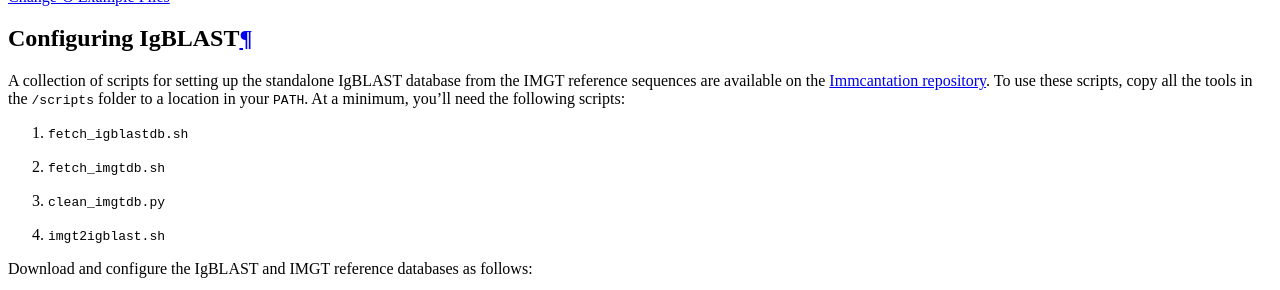
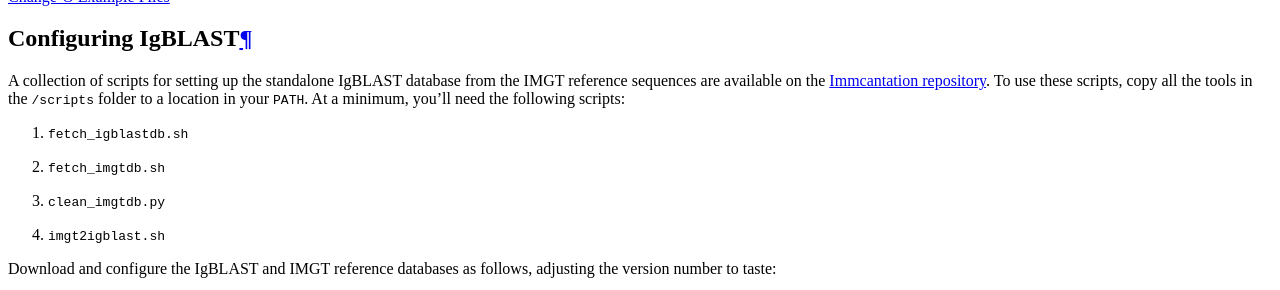
Before and after one commit to immcantation/changeo, a Sphinx documentation site: the page built from docs/examples/igblast.rst, in a window 1280 px wide and 900 px high, scrolled down 1164 px, cut to the strip 0-290 px from the top of the window. Built offline with Sphinx 7.4.7 and the Read the Docs theme 2.0.0, drawn with Linux system fonts in a browser that asks for light colours; formulas are drawn with MathJax 3.

Commit message:
Updated igblast install instructions

```diff
--- a/NEWS.rst
+++ b/NEWS.rst
@@ -69,7 +69,7 @@
 + Add --regions argument to the ``igblast`` and ``igblast-aa`` subcommands
   to allow specification of the IMGT CDR/FWR region boundaries. Currently,
   the supported specifications are ``default`` (human, mouse) and
-   ``rhesus-igl``.
+  ``rhesus-igl``.
 
 
 Version 0.4.6:  July 19, 2019
--- a/docs/examples/igblast.rst
+++ b/docs/examples/igblast.rst
@@ -29,12 +29,12 @@
 4. ``imgt2igblast.sh``
 
 Download and configure the IgBLAST and IMGT reference databases
-as follows:
+as follows, adjusting the version number to taste:
 
 .. literalinclude:: scripts/IgBLAST_Wrapper.sh
    :language: bash
    :linenos:
-   :lines: 2-6
+   :lines: 2-13
 
 .. note::
 
```
Also changed, not shown: 1 other file.
